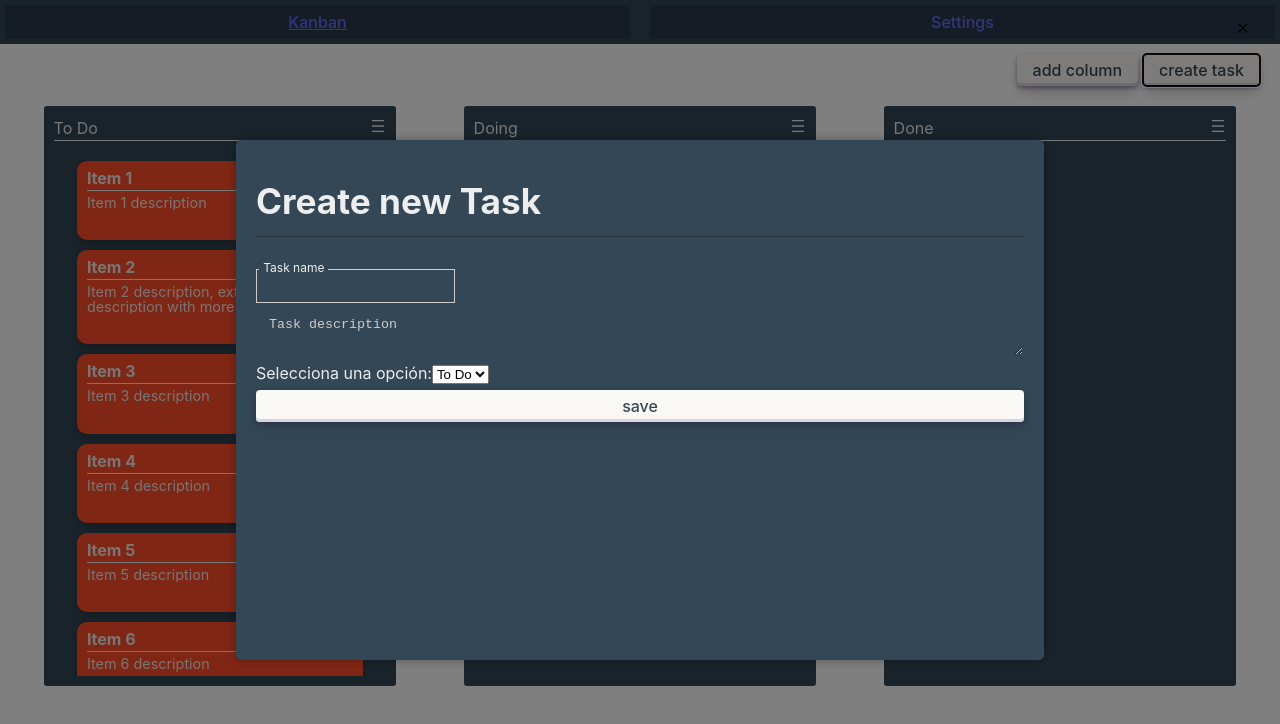
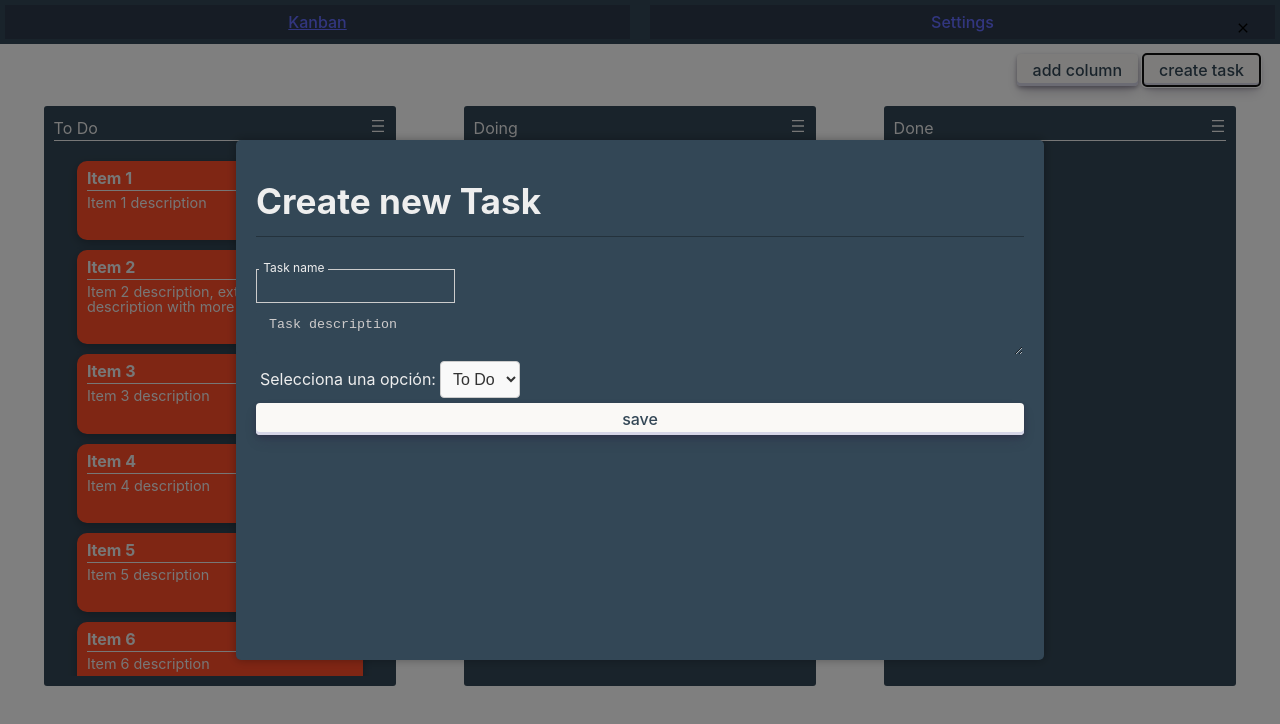
Before and after one commit to Daamii/kanban, a React (Vite) app: page / in a window 1280 px wide. Both pictures are taken after a click on the button "create task". Shown: the top 724 px of the page. Built offline with nearby package versions, Linux system fonts and the light colour scheme.

Commit message:
add some styles to select input

```diff
--- a/src/components/Inputs/SelectInput.tsx
+++ b/src/components/Inputs/SelectInput.tsx
@@ -34,7 +34,7 @@ const SelectInput: React.FC<SelectInputProps> = ({
   };
 
   return (
-    <div>
+    <div className="select-input-container">
       <label htmlFor="select-input">Selecciona una opción:</label>
       <select id="select-input" value={selectedOption} onChange={handleChange}>
         {options.map((option) => (
--- a/src/components/Inputs/inputs.scss
+++ b/src/components/Inputs/inputs.scss
@@ -40,3 +40,30 @@
     background-color: var(--color-secondary);
   }
 }
+
+.select-input-container {
+  display: flex;
+  flex-direction: row;
+  align-items: center;
+
+  label {
+    font-size: 1rem;
+    background: var(--color-secondary);
+    padding: 0 4px;
+  }
+
+  select {
+    padding: 0.5rem;
+    font-size: 1rem;
+    border: 1px solid #ccc;
+    border-radius: 4px;
+    background-color: #f9f9f9;
+    color: #333;
+
+    &:focus {
+      border-color: #007bff;
+      outline: none;
+      box-shadow: 0 0 0 2px rgba(0, 123, 255, 0.25);
+    }
+  }
+}
```
